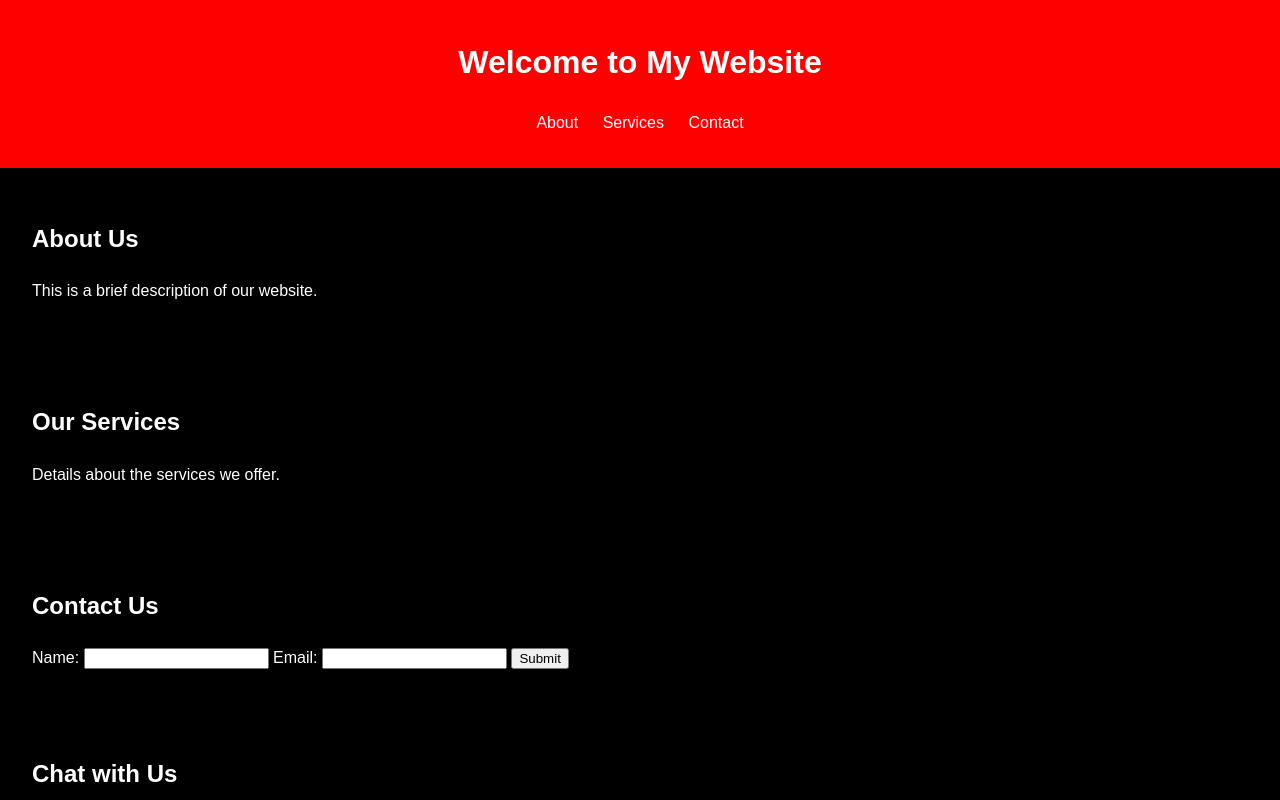
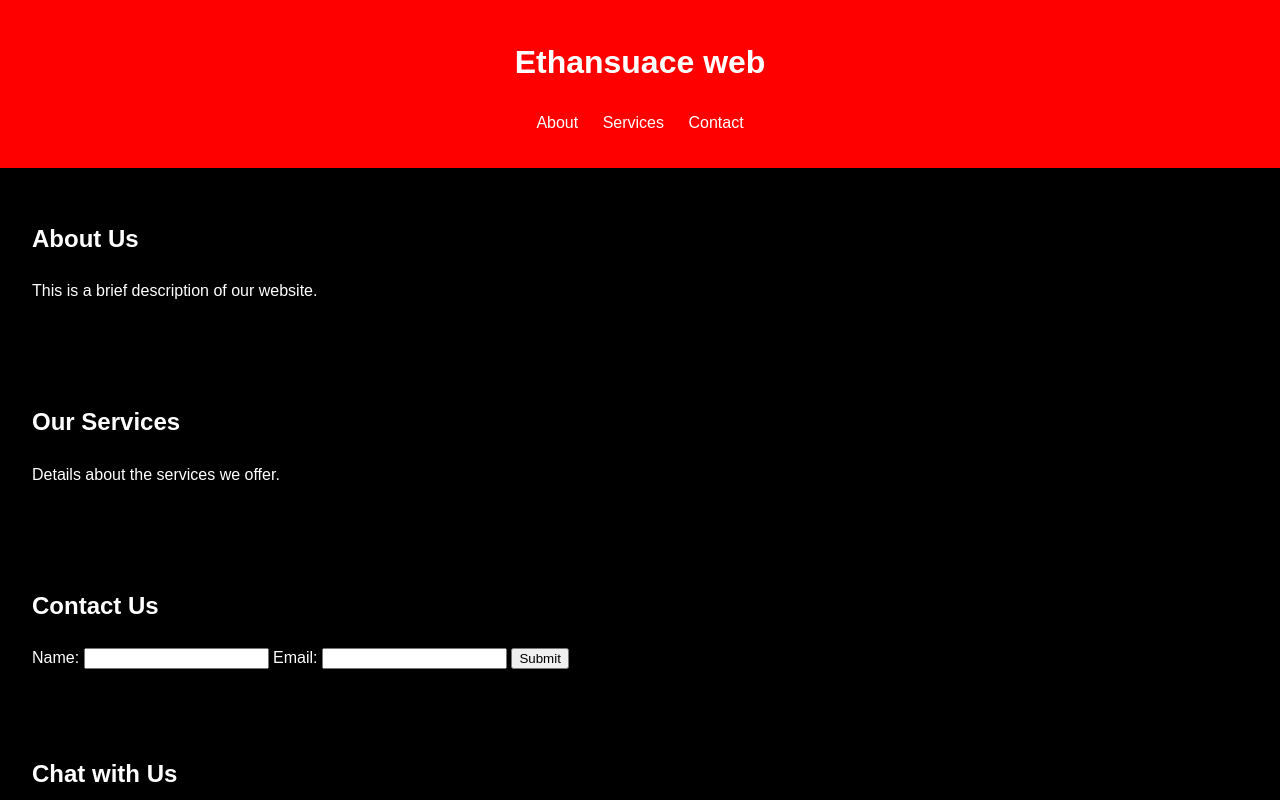
Before and after one commit to ethansuace/Ethansuace.github.io, a plain HTML site: page index.html in a window 1280 px wide. Shown: the top 800 px of the page. Drawn offline with Linux system fonts and the light colour scheme.

Commit message:
Update index.html

```diff
--- a/index.html
+++ b/index.html
@@ -83,7 +83,7 @@
 </head>
 <body>
     <header>
-        <h1>Welcome to My Website</h1>
+        <h1>Ethansuace web</h1>
         <nav>
             <ul>
                 <li><a href="#about">About</a></li>
```
